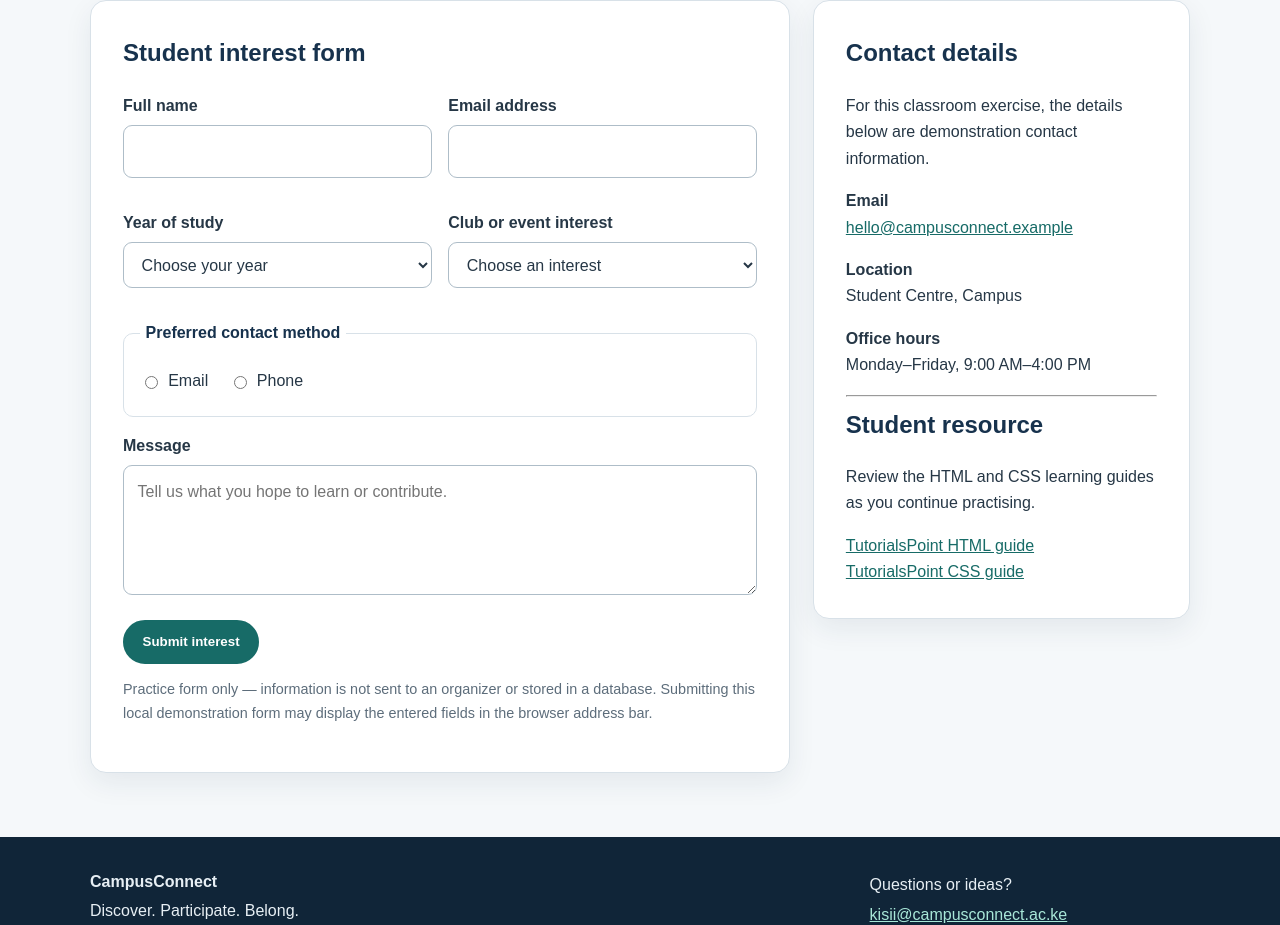
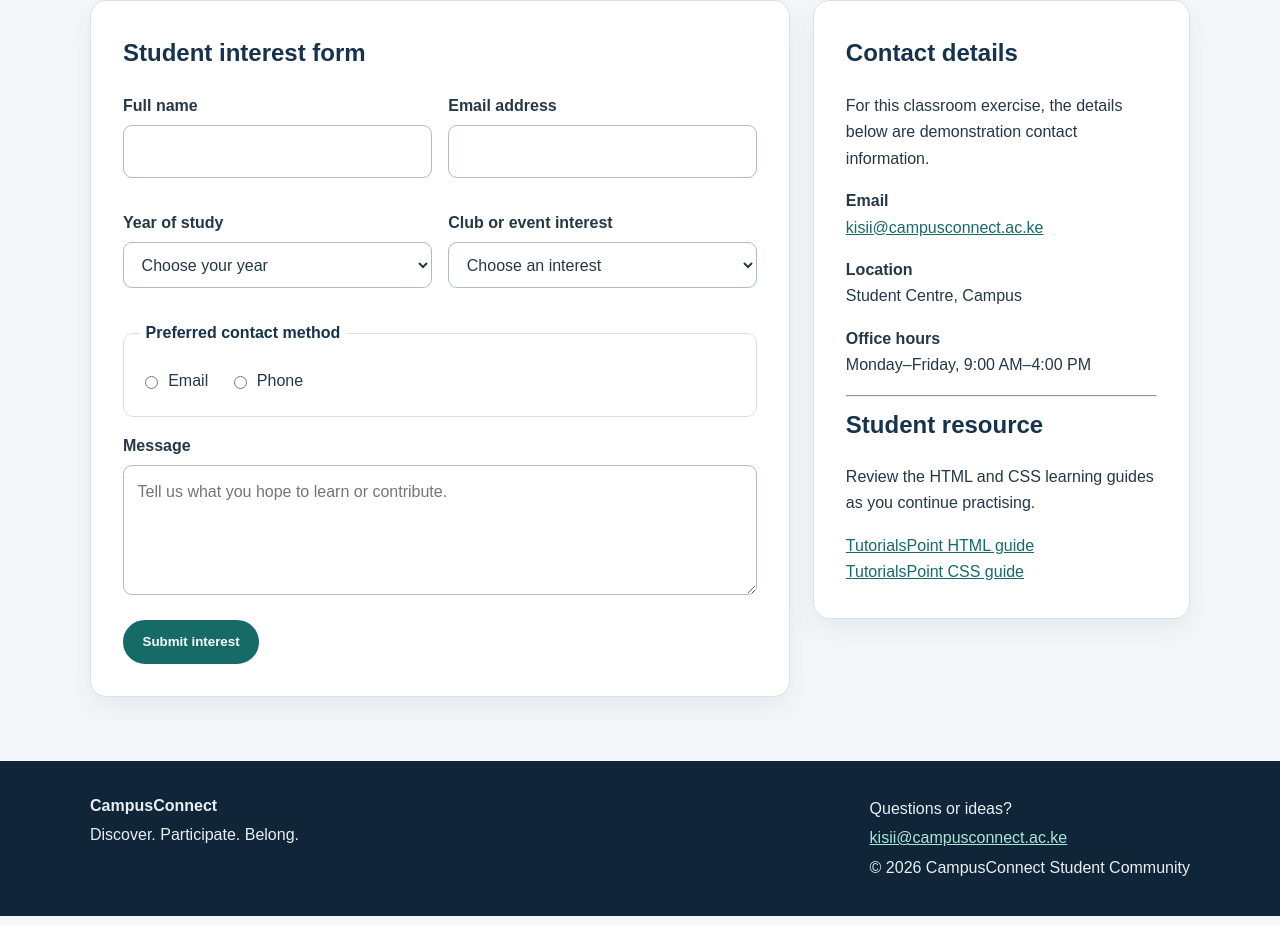
Before and after one commit to Peter-123-RAM/campusconnect, a plain HTML site: page contact.html in a window 1280 px wide. Shown: the part 342-1267 px from the top of the page. Drawn offline with Linux system fonts and the light colour scheme.

Commit message:
Update CampusConnect website two

```diff
--- a/contact.html
+++ b/contact.html
@@ -51,7 +51,10 @@
               <label for="interest">Club or event interest</label>
               <select id="interest" name="interest" required>
                 <option value="">Choose an interest</option>
-                <option>Coding Club</option><option>Debate Society</option><option>Photography Club</option><option>Build &amp; Code Workshop</option><option>Community Service Day</option><option>Other</option>
+                <option>Coding Club</option>
+                <option>Debate Society</option>
+                <option>Photography Club</option>
+                <option>Build &amp; Code Workshop</option><option>Community Service Day</option><option>Other</option>
               </select>
             </div>
           </div>
@@ -65,13 +68,13 @@
             <textarea id="message" name="message" placeholder="Tell us what you hope to learn or contribute."></textarea>
           </div>
           <button class="button" type="submit">Submit interest</button>
-          <p class="form-note">Practice form only — information is not sent to an organizer or stored in a database. Submitting this local demonstration form may display the entered fields in the browser address bar.</p>
-        </form>
+          <!-- Note: This form is for demonstration purposes only. It does not send information to an organizer or store data in a database. -->
+
       </section>
       <aside class="contact-card">
         <h2>Contact details</h2>
         <p>For this classroom exercise, the details below are demonstration contact information.</p>
-        <p><strong>Email</strong><br><a href="mailto:hello@campusconnect.example">hello@campusconnect.example</a></p>
+        <p><strong>Email</strong><br><a href="mailto:kisii@campusconnect.ac.ke">kisii@campusconnect.ac.ke</a></p>
         <p><strong>Location</strong><br>Student Centre, Campus</p>
         <p><strong>Office hours</strong><br>Monday–Friday, 9:00 AM–4:00 PM</p>
         <hr>
```
